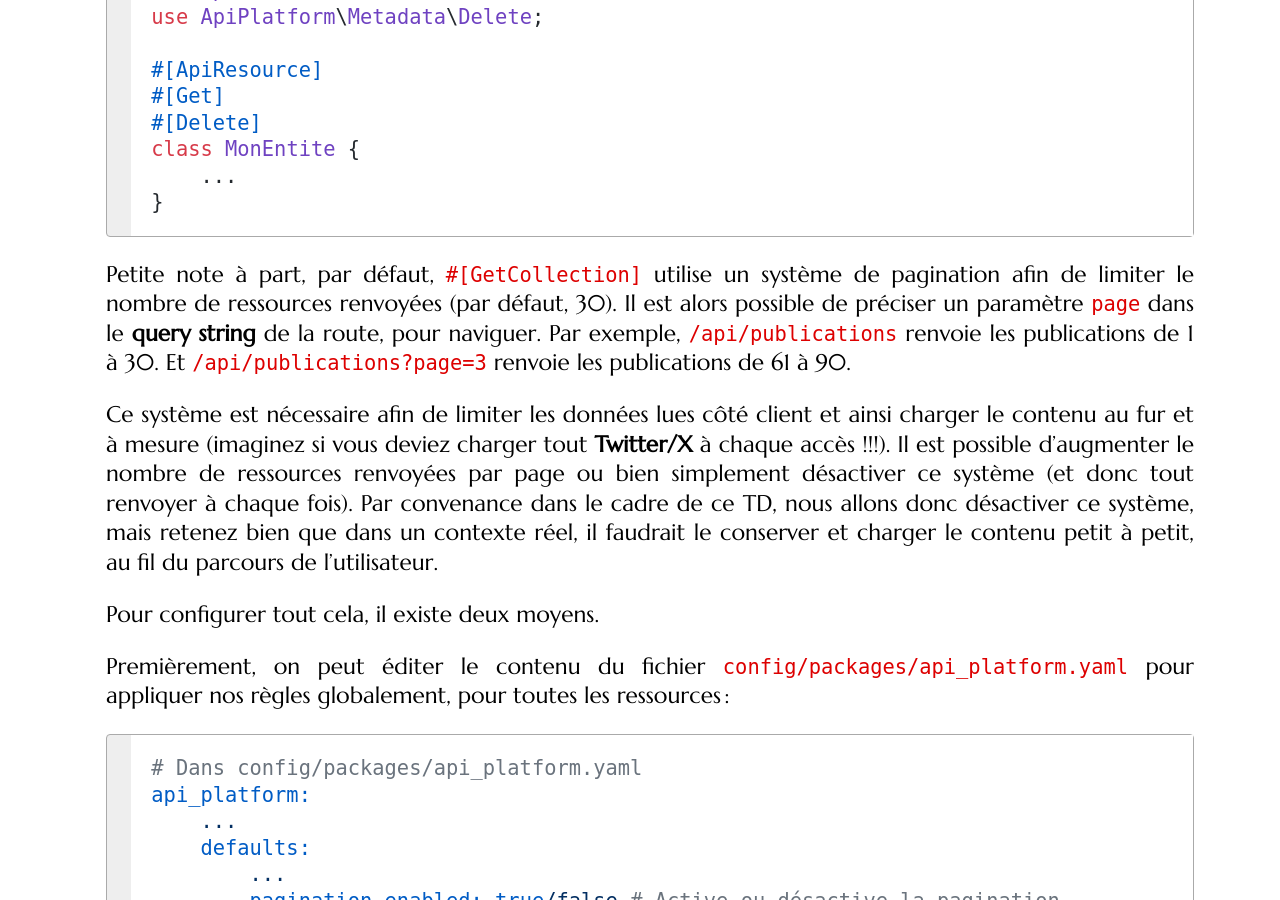
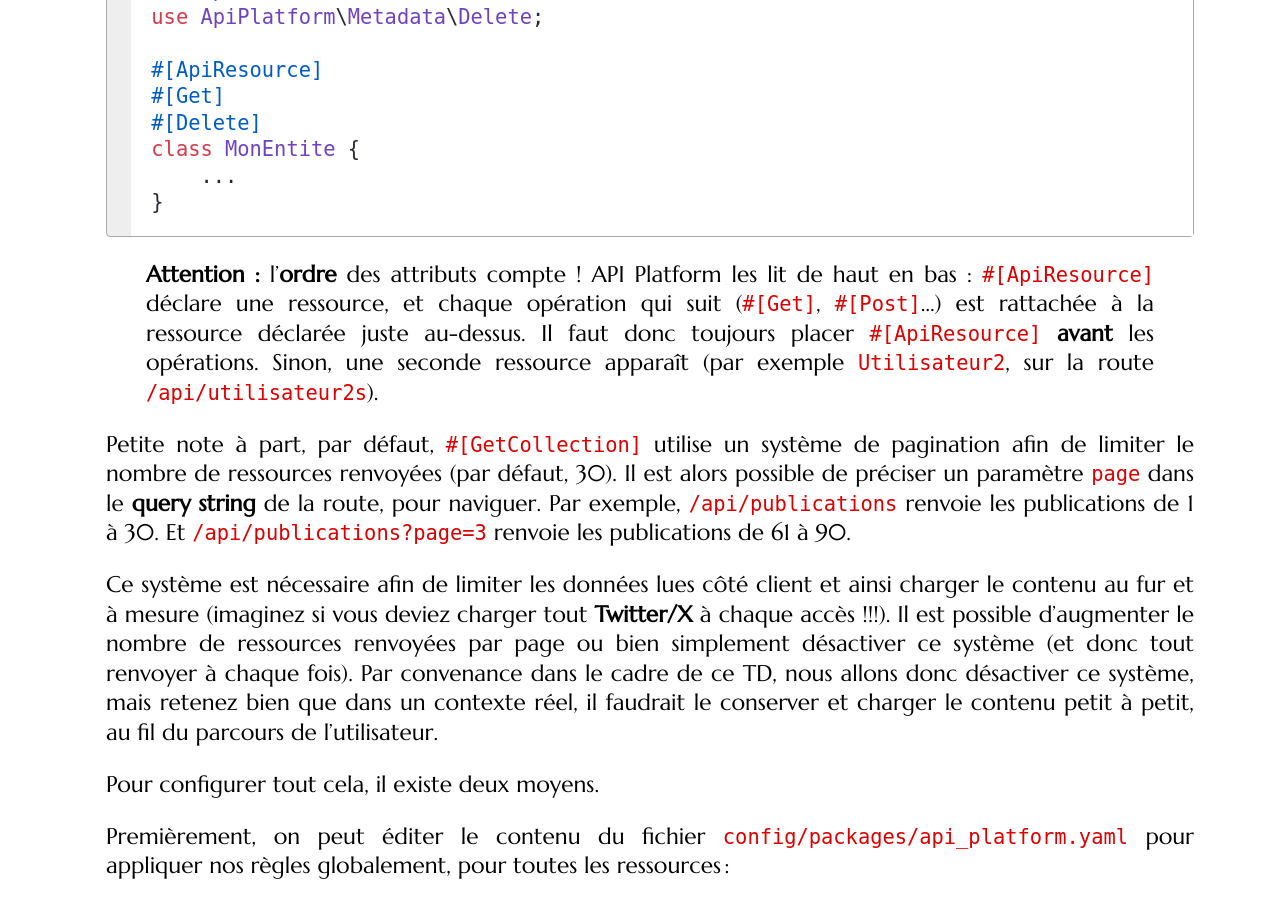
Before and after one commit to mgasquet/R5.A.05-ProgrammationAvancee-Web, a Jekyll site: the page built from tutorials/tutorial4.md, in a window 1280 px wide and 900 px high, scrolled down 12296 px. Built offline with Jekyll 4.4.1, drawn with Linux system fonts in a browser that asks for light colours; some web fonts are replaced.

Commit message:
ApiResource avant #[Get], #[Post], ...

````diff
--- a/tutorials/tutorial4.md
+++ b/tutorials/tutorial4.md
@@ -354,6 +354,8 @@ class MonEntite {
     ...
 }
 ```
+
+> **Attention :** l'**ordre** des attributs compte ! API Platform les lit de haut en bas : `#[ApiResource]` déclare une ressource, et chaque opération qui suit (`#[Get]`, `#[Post]`...) est rattachée à la ressource déclarée juste au-dessus. Il faut donc toujours placer `#[ApiResource]` **avant** les opérations. Sinon, une seconde ressource apparaît (par exemple `Utilisateur2`, sur la route `/api/utilisateur2s`).
 
 Petite note à part, par défaut, `#[GetCollection]` utilise un système de pagination afin de limiter le nombre de ressources renvoyées (par défaut, 30). Il est alors possible de préciser un paramètre `page` dans le **query string** de la route, pour naviguer. Par exemple, `/api/publications` renvoie les publications de 1 à 30. Et `/api/publications?page=3` renvoie les publications de 61 à 90.
 
````
